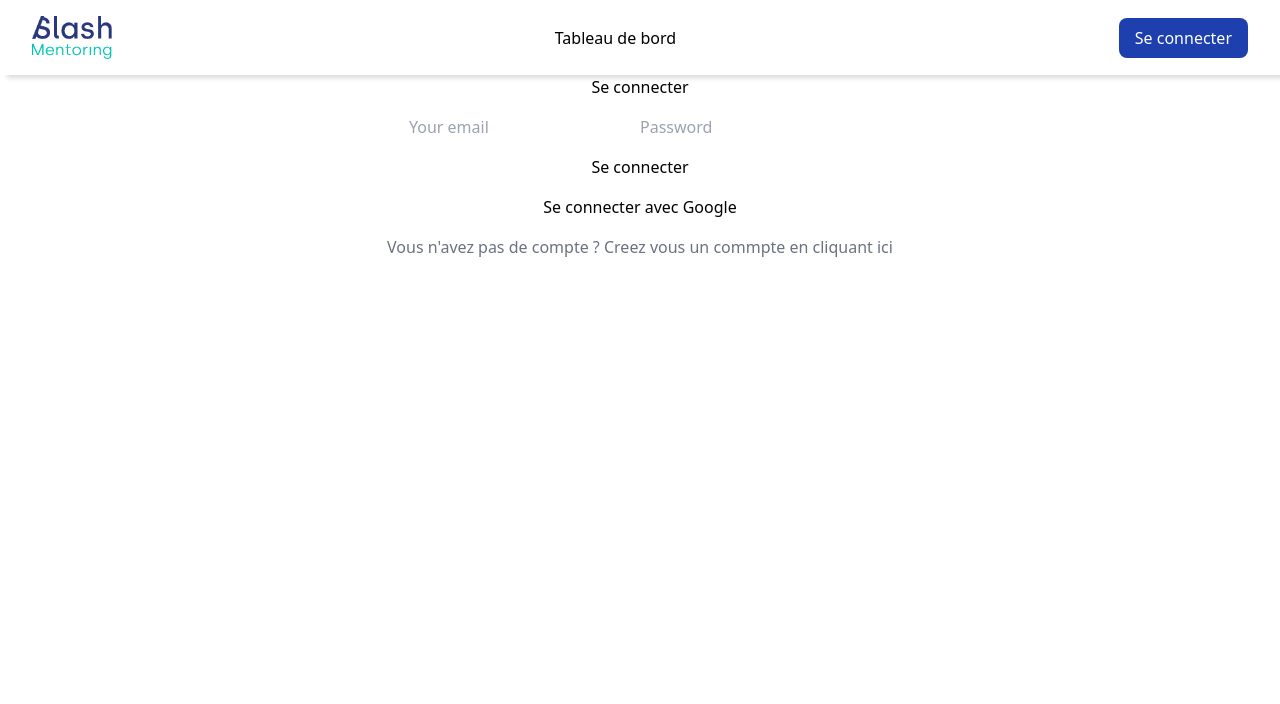
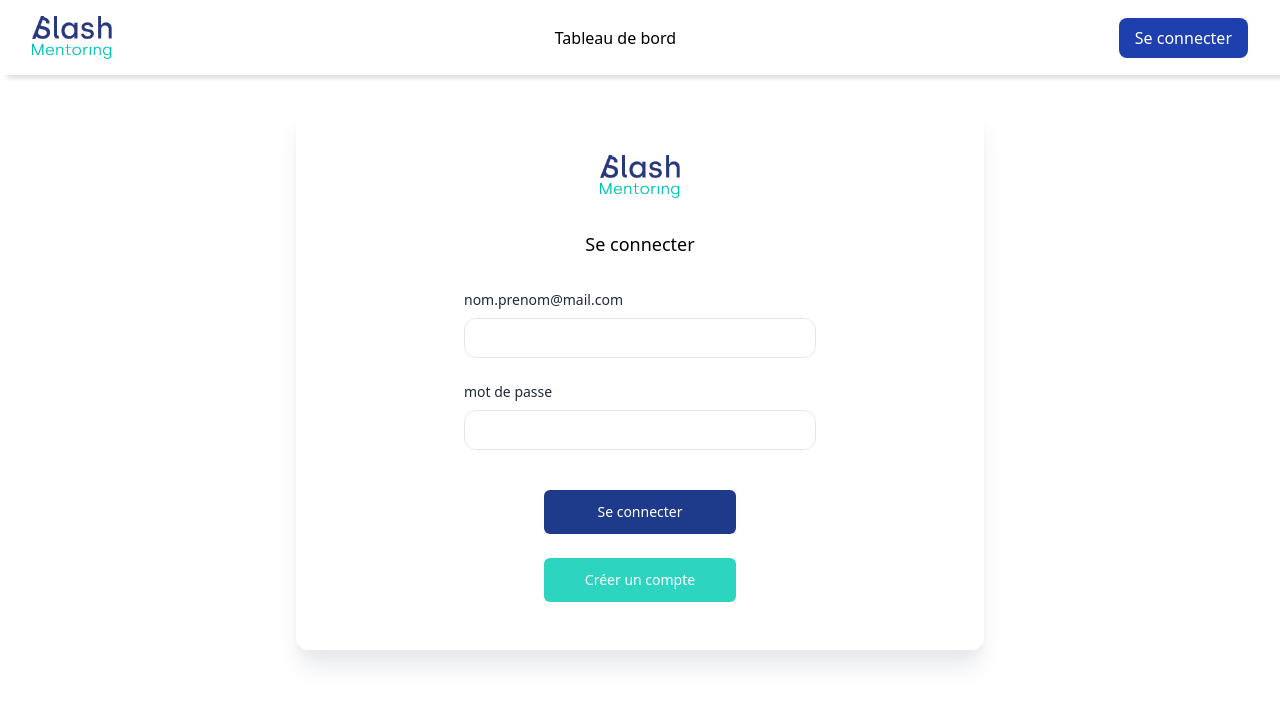
Before and after one commit to rosmis/slash_mentoring_vue3, a Vue app: page /auth in a window 1280 px wide. Shown: the top 704 px of the page. Built offline with nearby package versions, Linux system fonts and the light colour scheme; no server answers; what vue-query would draw is missing.

Commit message:
create AuthForm component

```diff
--- /dev/null
+++ b/src/components/auth/AuthForm.vue
@@ -0,0 +1,41 @@
+<template>
+    <div class="px-42 py-12 shadow shadow-xl shadow-gray-200 flex flex-col items-center rounded-xl">
+        <img
+            src="../../assets/SLASH_MENTORING_LOGO.png"
+            alt="slash mentoring logo"
+            class="w-20"
+        />
+
+        <h2 class="text-lg mt-8">Se connecter</h2>
+
+        <div class="w-full mt-8">
+            <p class="text-sm text-gray-800">nom.prenom@mail.com</p>
+            <UiInput v-model="email" class="w-88 mt-2"></UiInput>
+        </div>
+
+         <div class="w-full mt-6">
+            <p class="text-sm text-gray-800">mot de passe</p>
+            <UiInput v-model="password" class="w-88 mt-2" type="password"></UiInput>
+        </div>
+
+        <button @click="user.handleSignIn({ email, password })" class="w-48 bg-blue-900 py-3 rounded-md mt-10 text-white text-sm">
+            Se connecter
+        </button>
+        <router-link :to="{ name: 'SignUp' }">
+            <button class="w-48 bg-teal-400 py-3 rounded-md mt-6 text-white text-sm">
+                Créer un compte
+            </button>
+        </router-link>
+    </div>
+</template>
+
+<script setup lang="ts">
+import { ref } from "vue";
+import { userStore } from "../../store/user";
+
+const user = userStore();
+
+const email = ref<string>("");
+const password = ref<string>("");
+
+</script>
--- a/src/components/ui/UiInput.vue
+++ b/src/components/ui/UiInput.vue
@@ -10,7 +10,7 @@
 
     <input
       :placeholder="placeholder"
-      :value="value"
+      :value="modelValue"
       :required="required"
       :readonly="readonly"
       :type="type"
@@ -46,11 +46,11 @@
           '!rounded-full': rounded,
         },
       ]"
-      @input="$emit('input', $event.target.value)"
+      @input="$emit('update:modelValue', $event.target.value)"
     />
 
     <span
-      v-if="value && cancelable"
+      v-if="modelValue && cancelable"
       class="text-gray-400 absolute hover:cursor-pointer hover:text-gray-600"
       @click="$emit('input', '')"
       :class="{
@@ -70,7 +70,7 @@ withDefaults(
   defineProps<{
     accent?: string;
     placeholder?: string;
-    value?: string | boolean | number;
+    modelValue?: string | boolean | number;
     icon?: string;
     cancelable?: boolean;
     size?: string;
--- a/src/views/auth/index.vue
+++ b/src/views/auth/index.vue
@@ -1,33 +1,5 @@
 <template>
   <ui-level class="flex-col">
-    <h1>Se connecter</h1>
-    <div>
-      <input type="email" placeholder="Your email" v-model="email" />
-      <input type="password" placeholder="Password" v-model="password" />
-    </div>
-
-    <button @click="user.handleSignIn({ email, password })">
-      Se connecter
-    </button>
-    <button @click="user.handleOAuthLogin('google')">
-      Se connecter avec Google
-    </button>
-
-    <p class="text-gray-500">
-      Vous n'avez pas de compte ?
-      <router-link :to="{ name: 'SignUp' }">
-        Creez vous un commpte en cliquant ici
-      </router-link>
-    </p>
+    <AuthForm class="mt-8"></AuthForm>
   </ui-level>
 </template>
-
-<script setup lang="ts">
-import { ref } from "vue";
-import { userStore } from "../../store/user";
-
-const user = userStore();
-
-const email = ref<string>("");
-const password = ref<string>("");
-</script>
```
